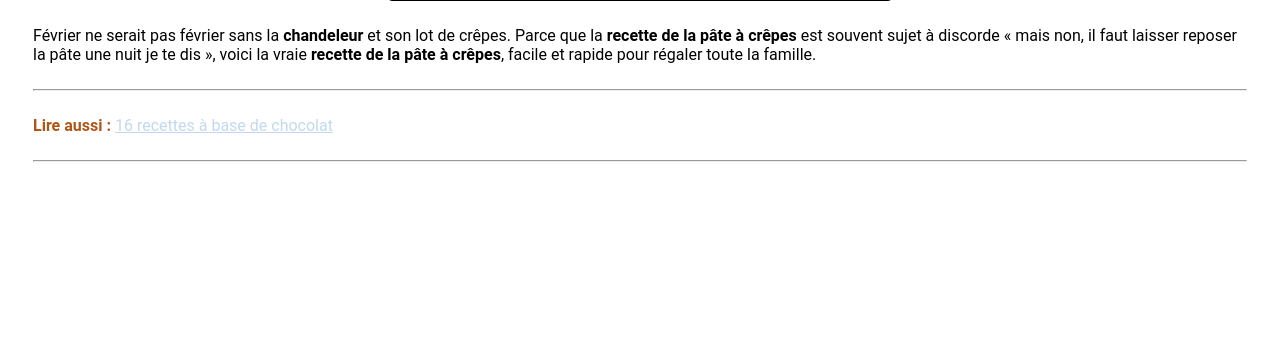
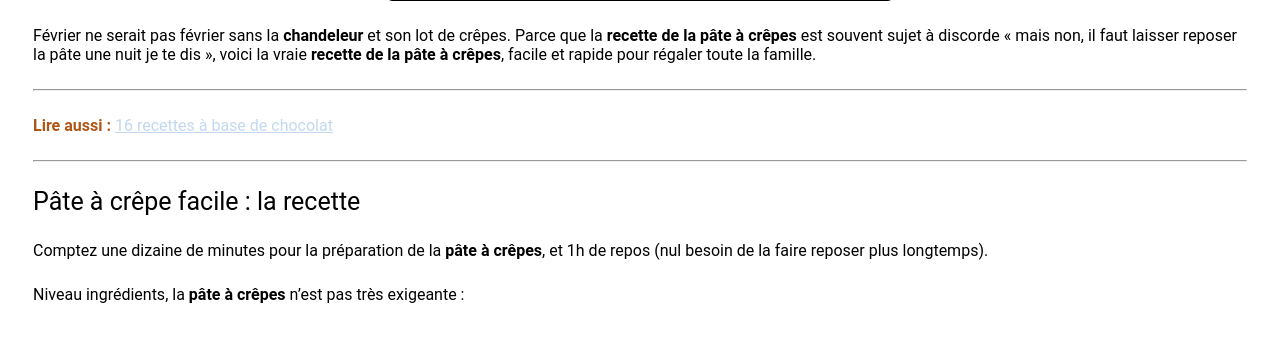
Before and after one commit to CodeMathis/tds-web-2022, a PHP site: page /Recette.html in a window 1280 px wide. Shown: the part 148-490 px from the top of the page. Run offline with PHP 8.4, Linux system fonts and the light colour scheme.

Commit message:
update style.css

```diff
--- a/Recette.html
+++ b/Recette.html
@@ -30,5 +30,14 @@
 			<strong>Lire aussi : </strong><a href="https://www.iletaitunefoislapatisserie.com/2022/04/recette-meilleur-gateau-au-chocolat.html">16 recettes à base de chocolat</a>
 		</p>
 		<hr/>
+		<p class="titre">
+			Pâte à crêpe facile : la recette
+		</p>
+		<p>
+			Comptez une dizaine de minutes pour la préparation de la <strong>pâte à crêpes</strong>, et 1h de repos  (nul besoin de la faire reposer plus longtemps).
+		</p>
+		<p>
+			Niveau ingrédients, la <strong>pâte à crêpes</strong> n’est pas très exigeante :
+		</p>
 	</body>
 </html>
--- a/css/style_Recette.css
+++ b/css/style_Recette.css
@@ -16,6 +16,10 @@
 	color: white;
 	padding: 15px 30px 15px 30px;
 	border-radius: 5px;
+}
+
+.titre{
+	font-size: 25px;
 }
 
 hr{
```
